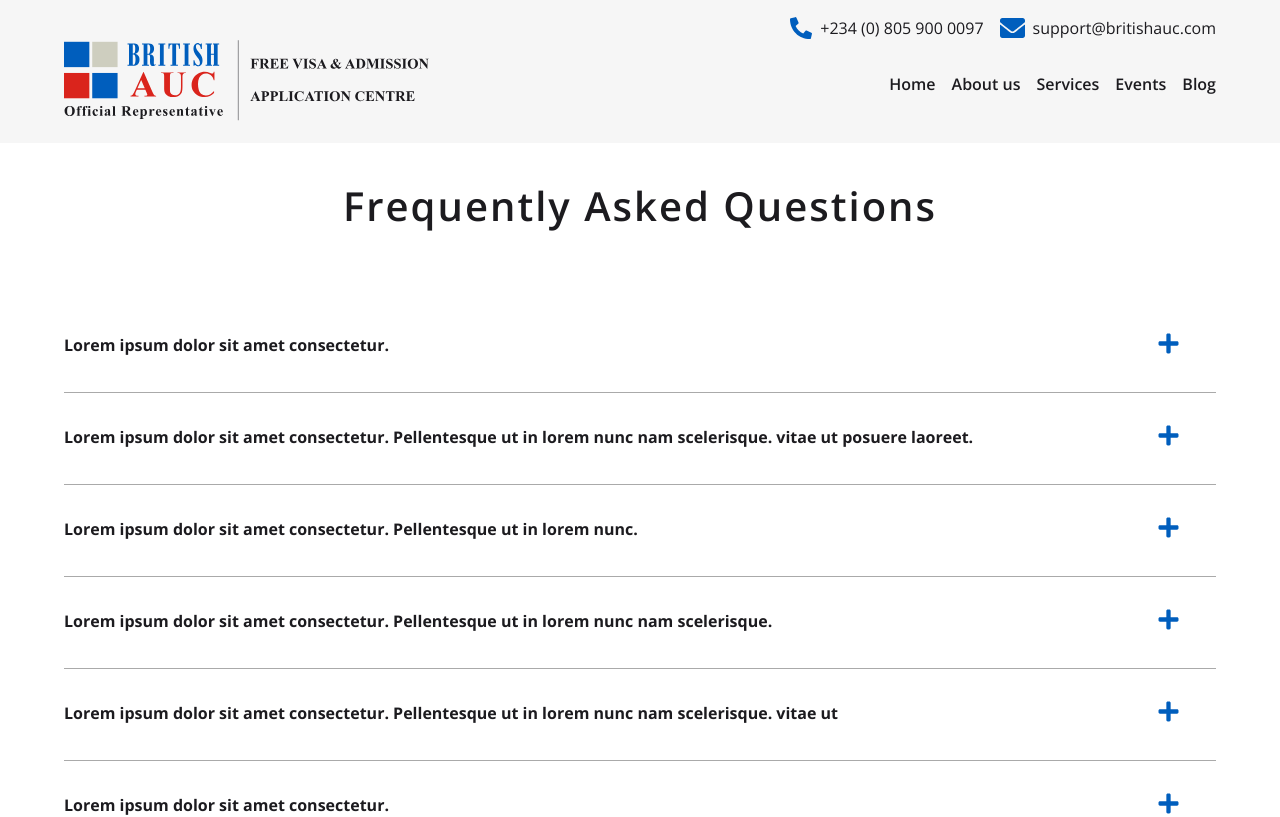
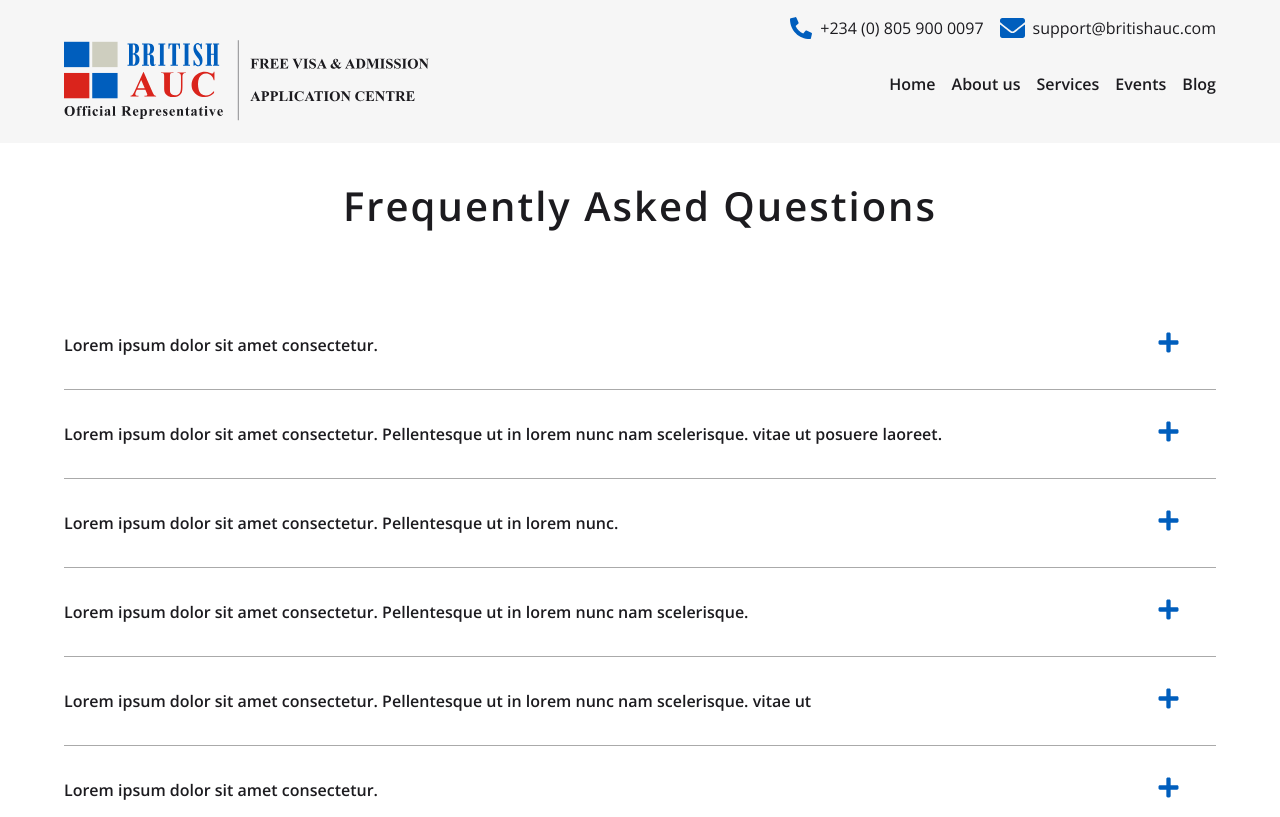
Before and after one commit to British-AUC/company-website, a React (Vite) app in the folder website/: page /faqs in a window 1280 px wide. Shown: the top 817 px of the page. Built offline with nearby package versions, Linux system fonts and the light colour scheme.

Commit message:
made style chnages to faq page

```diff
--- a/website/src/components/Question.jsx
+++ b/website/src/components/Question.jsx
@@ -12,7 +12,7 @@ export default function Question(props){
     return (
         <div className="question-container" onClick={toggleAnswer}>
             <div className="left">
-                <b>{props.question}</b>
+                <p id="question">{props.question}</p>
                 <p className={`${isAnswerVisible ? "visible" : "hidden"}`}>
                     {props.answer}
                 </p>
--- a/website/src/styles/App.css
+++ b/website/src/styles/App.css
@@ -875,12 +875,21 @@ footer .footer-right .footer-info a:hover {
 .section-sixteen .question-container {
   display: flex;
   flex-direction: row;
+  align-items: center;
   justify-content: space-between;
-  padding: 2em 0em;
+  padding: 1em 0em;
   border-bottom: 0.5px solid #AAAAAA;
 }
 .section-sixteen .question-container .left {
   width: 95%;
+}
+.section-sixteen .question-container .left #question {
+  font-size: 1rem;
+  font-weight: 600;
+  color: #1C1B1F;
+}
+.section-sixteen .question-container .left p, .section-sixteen .question-container .left .section-eight h2, .section-eight .section-sixteen .question-container .left h2 {
+  font-size: 0.8735rem;
 }
 .section-sixteen .question-container .left .visible {
   display: block;
--- a/website/src/styles/App.scss
+++ b/website/src/styles/App.scss
@@ -930,11 +930,20 @@ footer {
   .question-container {
     display: flex;
     flex-direction: row;
+    align-items: center;
     justify-content: space-between;
-    padding: 2em 0em;
+    padding: 1em 0em;
     border-bottom: 0.5px solid #AAAAAA;
     .left {
       width: 95%;
+      #question {
+        font-size: 1rem;
+        font-weight: 600;
+        color: $companyblack;
+      }
+      p {
+        font-size: 0.8735rem;
+      }
       .visible {
         display: block;
       }
```
Also changed, not shown: 1 other file (tests, documents, lock files or other folders).
